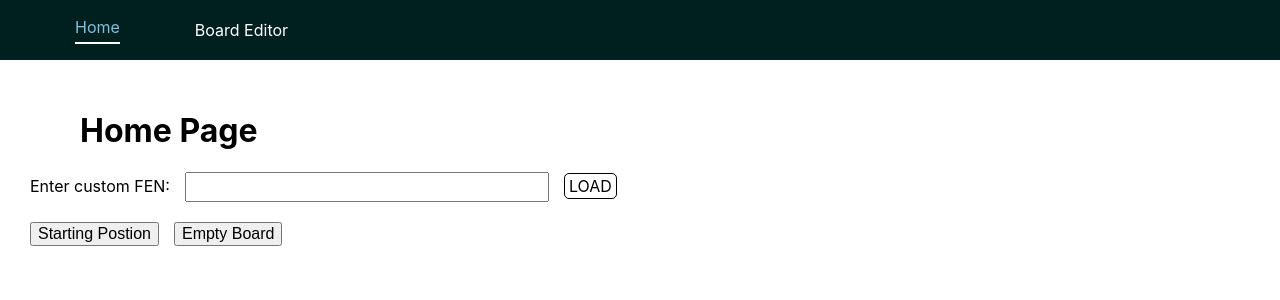
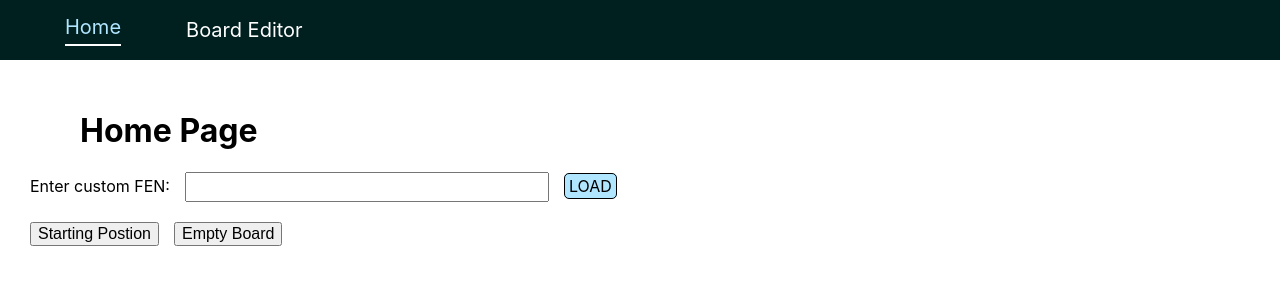
Before and after one commit to twjwesterhold/chessil-1.0, a React (Create React App) app: page / in a window 1280 px wide. Shown: the top 300 px of the page. Built offline with nearby package versions, Linux system fonts and the light colour scheme.

Commit message:
Color change

```diff
--- a/src/components/Fenbar/Fenbar.js
+++ b/src/components/Fenbar/Fenbar.js
@@ -49,6 +49,7 @@ const Navlink = styled(Link)`
 	padding-right: 4px;
 	padding-top: 2px;
 	padding-bottom: 2px;
+	background-color: #b0e6ff;
 `;
 
 export default Fenbar;
--- a/src/components/Navbar/Navbar.js
+++ b/src/components/Navbar/Navbar.js
@@ -22,11 +22,12 @@ const NavbarContainer = styled.div`
 `;
 
 const StyledLink = styled(NavLink)`
-	margin-left: 75px;
+	margin-left: 65px;
+	font-size: 20px;
 	text-decoration: none;
 	color: white;
 	&.active {
-		color: #80C0E0;
+		color: #b0e6ff;
 		border-bottom: solid white 2px;
 		padding-bottom: 5px;
 	}
```
